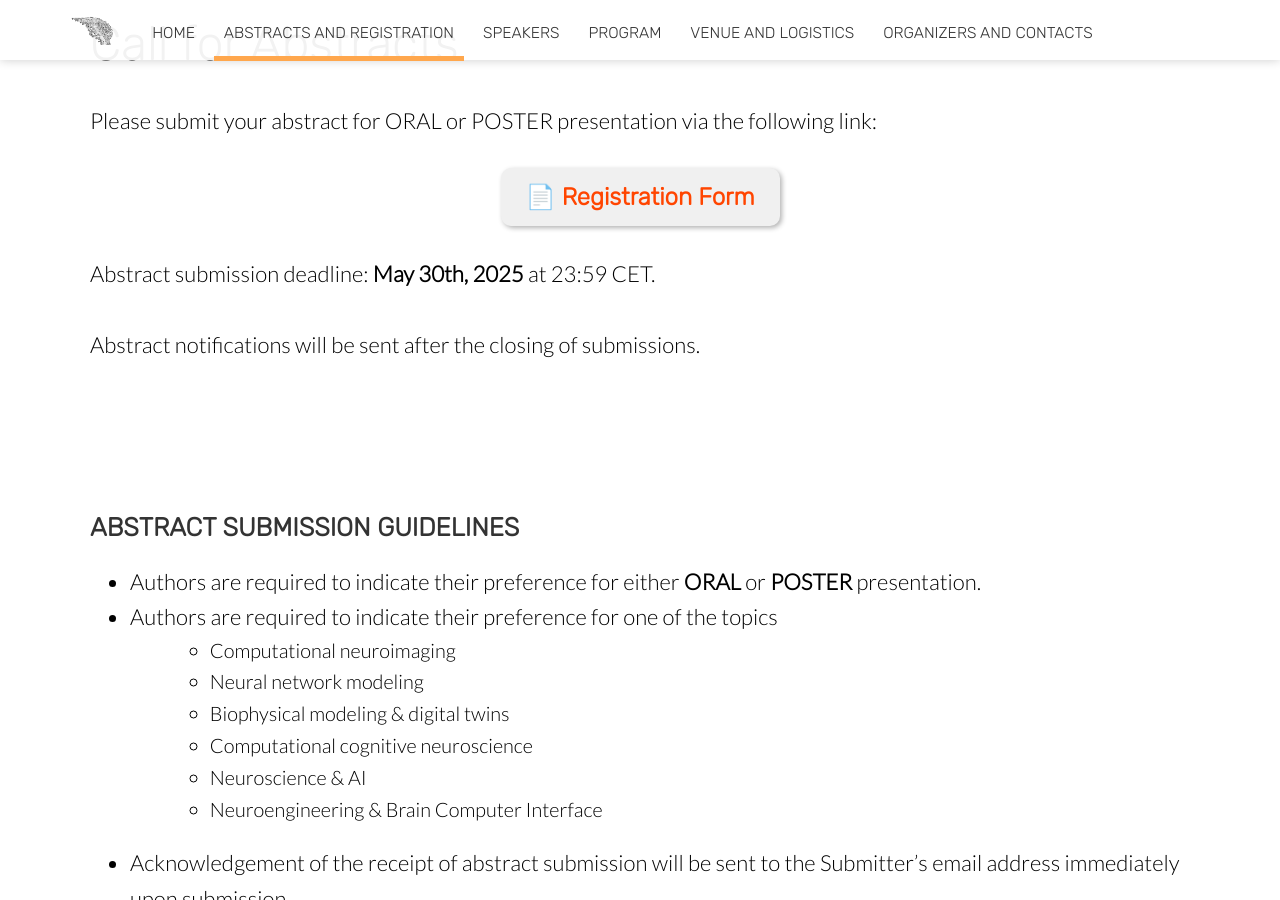
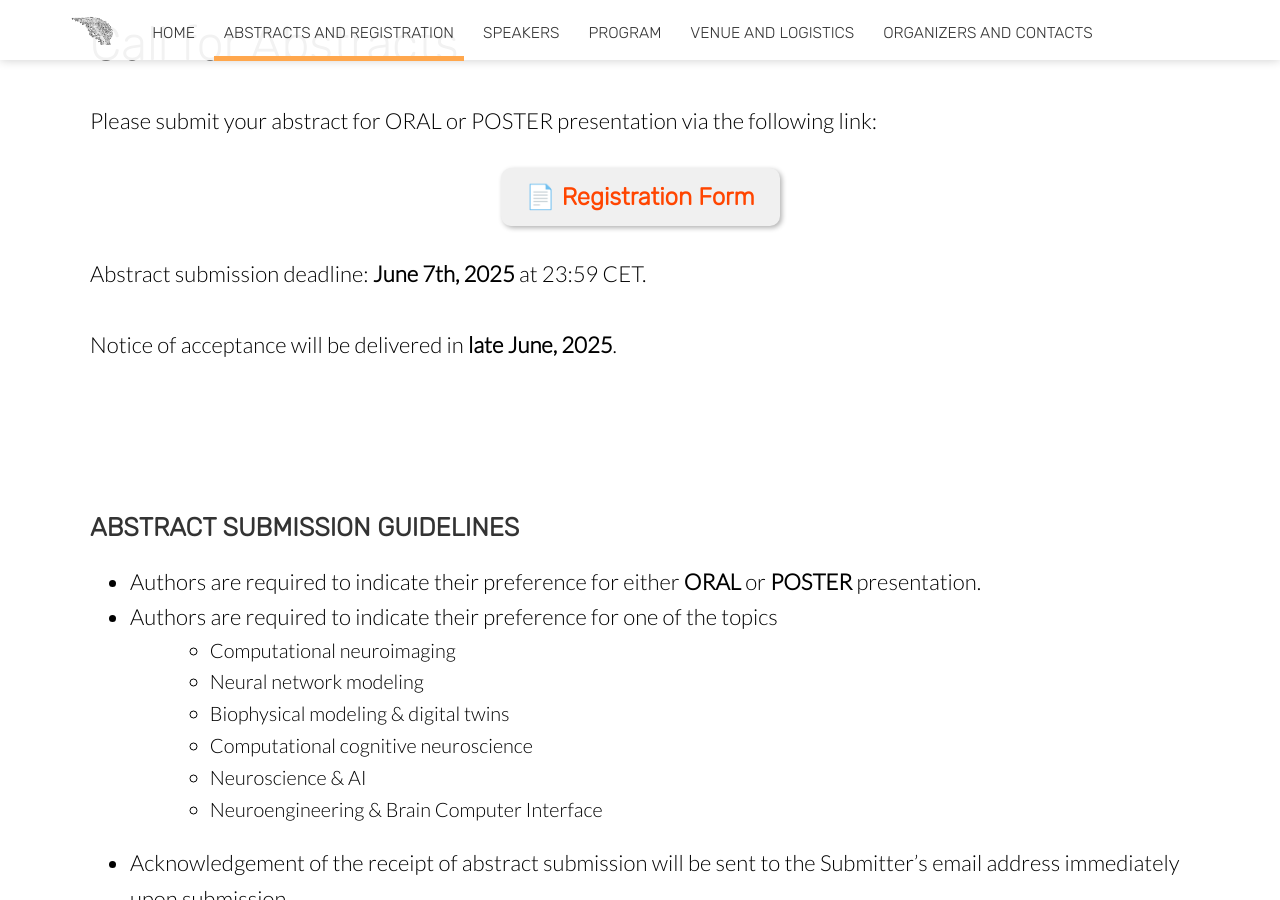
Before and after one commit to INCNgit/incn, a Jekyll site: the page built from registration.html, in a window 1280 px wide and 900 px high, scrolled down 535 px. Built offline with Jekyll 4.4.1, drawn with Linux system fonts in a browser that asks for light colours; nearby versions of some CDN libraries.

Commit message:
abstracts deadline

```diff
--- a/registration.html
+++ b/registration.html
@@ -126,9 +126,9 @@ image: /images/background/backpd.png
 					<!-- Due to the limited capacity of the venue, registration priority will be given to participants contributing
 					oral or poster presentations.<br><br> -->
 
-					Abstract submission deadline: <b>May 30th, 2025</b> at 23:59 CET.
+					Abstract submission deadline: <b>June 7th, 2025</b> at 23:59 CET.
 					<br><br>
-					Abstract notifications will be sent after the closing of submissions. <!-- by <b>May 18, 2025</b>. -->
+					Notice of acceptance will be delivered in <b>late June, 2025</b>.
 				</p>
 			</div>
 		</div>
```
